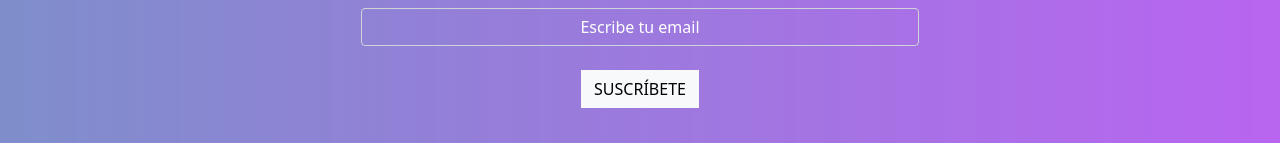
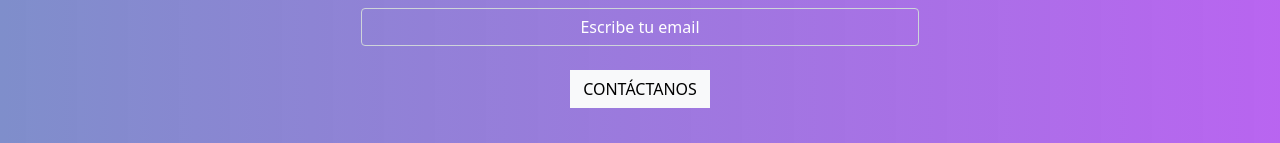
Before and after one commit to SamaAxl/Exposicion, a plain HTML site: page index.html in a window 1280 px wide. Shown: the part 1294-1437 px from the top of the page. Drawn offline with nearby package versions, Linux system fonts and the light colour scheme.

Commit message:
17/02/2022

```diff
--- a/index.html
+++ b/index.html
@@ -82,7 +82,7 @@
             />
             </div>
             <div class="w-150 d-flex align-items-center justify-content-center">
-            <button class="btn btn-light rounded-0 ">SUSCRÍBETE</button>
+            <button class="btn btn-light rounded-0 ">CONTÁCTANOS</button>
             </div>
           <div class ="col-sm-12 my-4 text-center">
             <a
```
